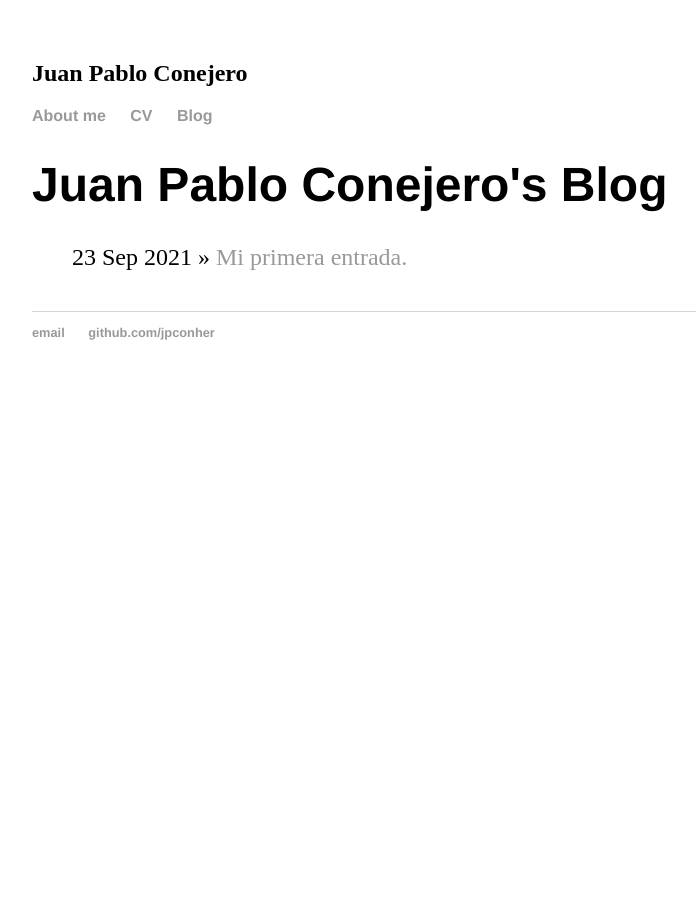
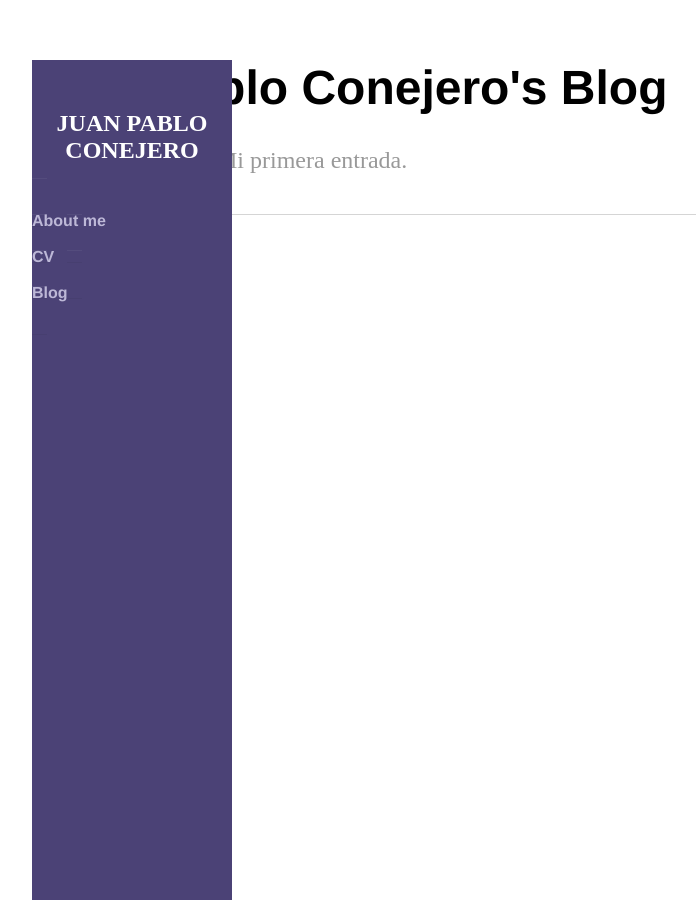
Before and after one commit to jpconher/jpconher.github.io, a Jekyll site: the page built from blog/index.html, in a window 1280 px wide. Shown: the whole page, without its empty margins (160-856 px from the left). Built offline with Jekyll 4.4.1, drawn with Linux system fonts in a browser that asks for light colours.

Commit message:
Update main.css

```diff
--- a/css/main.css
+++ b/css/main.css
@@ -47,3 +47,63 @@
     display: flex;
     flex-direction: column;
 }
+
+.wrapper .sidebar{
+  width: 200px;
+  height: 100%;
+  background: #4b4276;
+  padding: 30px 0px;
+  position: fixed;
+}
+
+.wrapper .sidebar h2{
+  color: #fff;
+  text-transform: uppercase;
+  text-align: center;
+  margin-bottom: 30px;
+}
+
+.wrapper .sidebar ul li{
+  padding: 15px;
+  border-bottom: 1px solid #bdb8d7;
+  border-bottom: 1px solid rgba(0,0,0,0.05);
+  border-top: 1px solid rgba(255,255,255,0.05);
+}
+
+.wrapper .sidebar ul li a{
+  color: #bdb8d7;
+  display: block;
+}
+
+.wrapper .sidebar ul li a .fas{
+  width: 25px;
+}
+
+.wrapper .sidebar ul li:hover{
+  background-color: #594f8d;
+}
+
+.wrapper .sidebar ul li:hover a{
+  color: #fff;
+}
+
+.wrapper .sidebar .social_media{
+  position: absolute;
+  bottom: 0;
+  left: 50%;
+  transform: translateX(-50%);
+  display: flex;
+}
+
+.wrapper .sidebar .social_media a{
+  display: block;
+  width: 40px;
+  background: #594f8d;
+  height: 40px;
+  line-height: 45px;
+  text-align: center;
+  margin: 0 5px;
+  color: #bdb8d7;
+  border-top-left-radius: 5px;
+  border-top-right-radius: 5px;
+}
```
